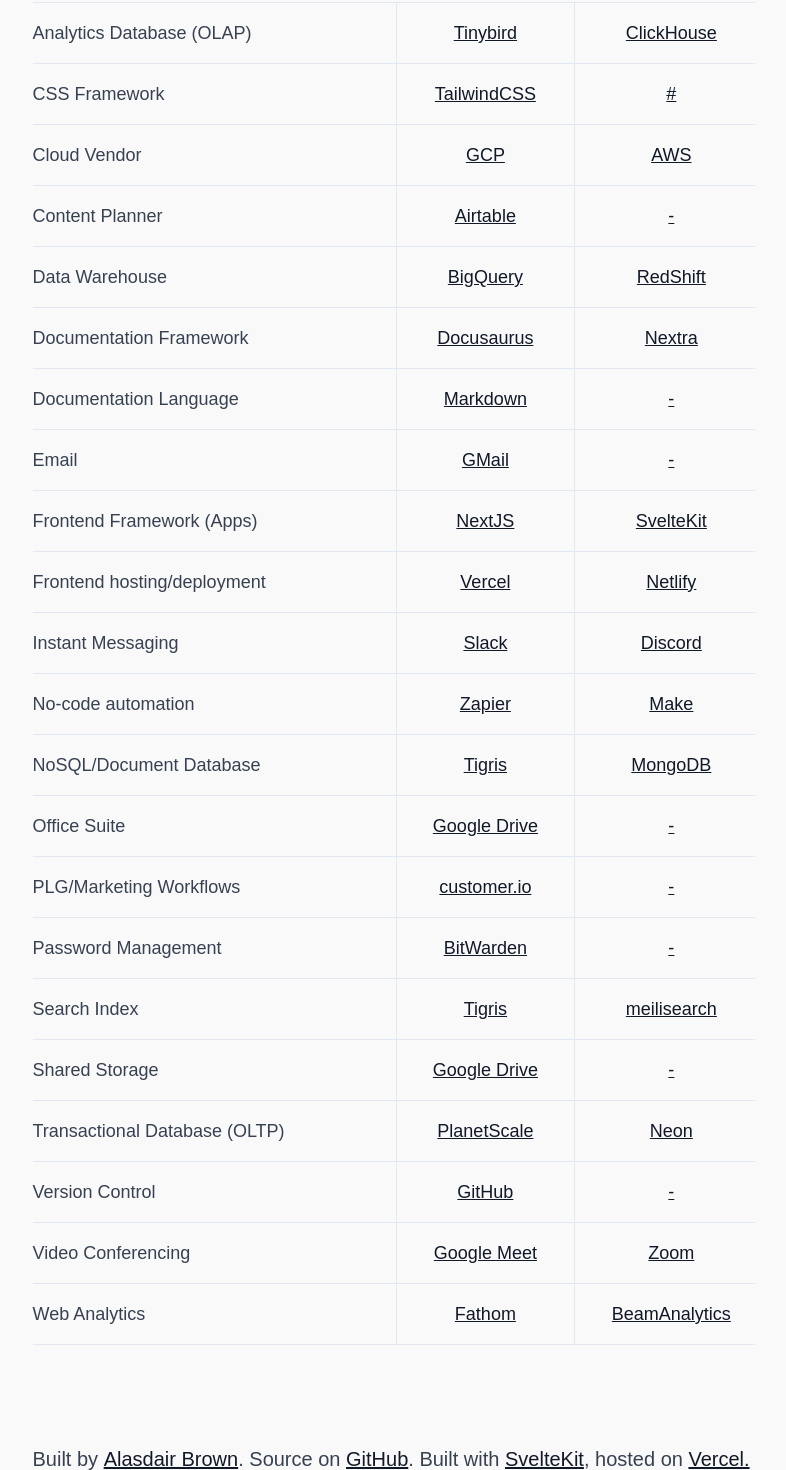
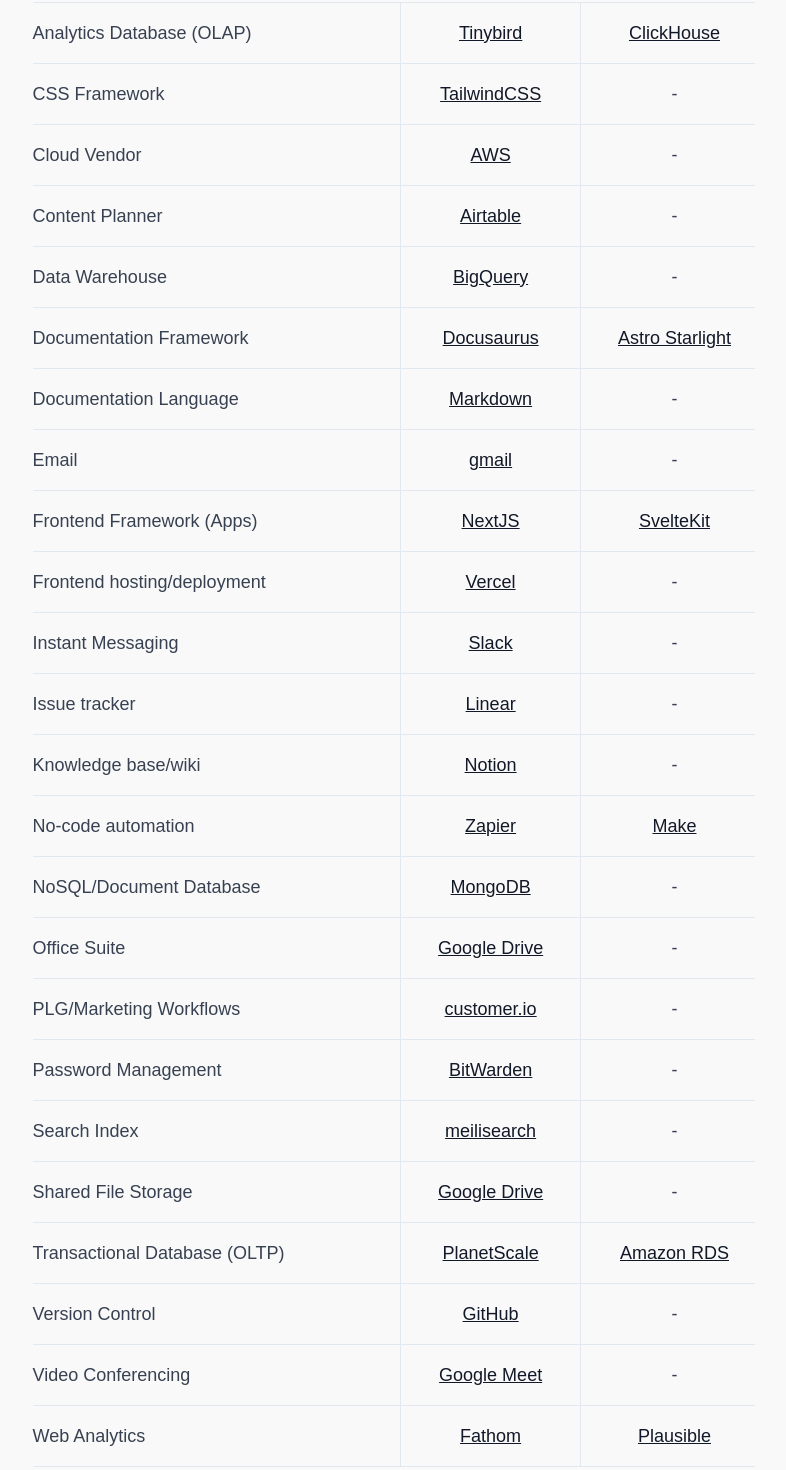
Before and after one commit to sdairs/speedwins, a SvelteKit app: page / in a window 1280 px wide. Shown: the part 527-1997 px from the top of the page, without its empty margins (246-1032 px from the left). Built offline with nearby package versions, Linux system fonts and the light colour scheme; a web font is replaced by a local one.

Commit message:
reqs, remove empty placeholder

```diff
--- a/src/routes/+page.svelte
+++ b/src/routes/+page.svelte
@@ -14,7 +14,7 @@
 		These recomendations will let you start, and stay, fast.
 	</p>
 	<Accordian>
-		<span slot="head">Tell me more...</span>
+		<span slot="head">What is this?</span>
 		<div slot="details">
 			<p>
 				When you're building a product, there's a bunch of decisions you're going to need to make.
@@ -72,11 +72,16 @@
 			{#each Object.entries(data.tools).sort() as [cat, recs]}
 				<tr>
 					<td class="border-slate-200 border">{cat}</td>
-					{#each recs as rec}
-						<td class="border-slate-200 border text-center">
-							<a href={rec.url} target="_blank">{rec.name}</a>
-						</td>
-					{/each}
+					<td class="border-slate-200 border text-center">
+						<a href={recs[0].url} target="_blank">{recs[0].name}</a>
+					</td>
+					<td class="border-slate-200 border text-center">
+						{#if recs.length == 1}
+							-
+						{:else}
+							<a href={recs[1].url} target="_blank">{recs[1].name}</a>
+						{/if}
+					</td>
 				</tr>
 			{/each}
 		</tbody>
@@ -85,10 +90,8 @@
 
 <div class="prose prose-m mt-24 mb-4 mx-4 md:mx-auto lg:prose-xl">
 	<p>
-		Built by <a href="https://alasdairb.com">Alasdair Brown</a>. Source on
-		<a href="https://github.com/sdairs/speedwins">GitHub</a>. Built with
-		<a href="https://kit.svelte.dev/">SvelteKit</a>, hosted on
-		<a href="https://vercel.com/">Vercel.</a>
+		By <a href="https://alasdairb.com">Alasdair Brown</a>. Source on
+		<a href="https://github.com/sdairs/speedwins">GitHub</a>.
 	</p>
 </div>
 
--- a/src/routes/+page.ts
+++ b/src/routes/+page.ts
@@ -30,23 +30,15 @@
 					foss: false
 				},
 				{
-					name: 'Neon',
+					name: 'Amazon RDS',
 					logo: '',
-					url: 'https://neon.tech/',
+					url: 'https://aws.amazon.com/rds/',
 					pros: [],
 					cons: [],
 					foss: false
 				}
 			],
 			'Search Index': [
-				{
-					name: 'Tigris',
-					logo: '',
-					url: 'https://www.tigrisdata.com/',
-					pros: [],
-					cons: [],
-					foss: false
-				},
 				{
 					name: 'meilisearch',
 					logo: '',
@@ -57,14 +49,6 @@
 				}
 			],
 			'NoSQL/Document Database': [
-				{
-					name: 'Tigris',
-					logo: '',
-					url: 'https://www.tigrisdata.com/',
-					pros: [],
-					cons: [],
-					foss: false
-				},
 				{
 					name: 'MongoDB',
 					logo: '',
@@ -84,9 +68,9 @@
 					foss: false
 				},
 				{
-					name: 'BeamAnalytics',
+					name: 'Plausible',
 					logo: '',
-					url: 'https://beamanalytics.io/',
+					url: 'https://plausible.io/',
 					pros: [],
 					cons: [],
 					foss: false
@@ -100,14 +84,6 @@
 					pros: [],
 					cons: [],
 					foss: true
-				},
-				{
-					name: '-',
-					logo: '',
-					url: '#',
-					pros: [],
-					cons: [],
-					foss: false
 				}
 			],
 			'Frontend hosting/deployment': [
@@ -118,25 +94,9 @@
 					pros: [],
 					cons: [],
 					foss: false
-				},
-				{
-					name: 'Netlify',
-					logo: '',
-					url: 'https://www.netlify.com/',
-					pros: [],
-					cons: [],
-					foss: false
 				}
 			],
 			'Cloud Vendor': [
-				{
-					name: 'GCP',
-					logo: '',
-					url: 'https://cloud.google.com/',
-					pros: [],
-					cons: [],
-					foss: false
-				},
 				{
 					name: 'AWS',
 					logo: '',
@@ -174,9 +134,9 @@
 					foss: true
 				},
 				{
-					name: 'Nextra',
+					name: 'Astro Starlight',
 					logo: '',
-					url: 'https://nextra.site/',
+					url: 'https://starlight.astro.build/',
 					pros: [],
 					cons: [],
 					foss: true
@@ -190,14 +150,6 @@
 					pros: [],
 					cons: [],
 					foss: true
-				},
-				{
-					name: '-',
-					logo: '',
-					url: '#',
-					pros: [],
-					cons: [],
-					foss: true
 				}
 			],
 			'Data Warehouse': [
@@ -205,14 +157,6 @@
 					name: 'BigQuery',
 					logo: '',
 					url: 'https://cloud.google.com/bigquery',
-					pros: [],
-					cons: [],
-					foss: false
-				},
-				{
-					name: 'RedShift',
-					logo: '',
-					url: 'https://aws.amazon.com/redshift/',
 					pros: [],
 					cons: [],
 					foss: false
@@ -226,14 +170,6 @@
 					pros: [],
 					cons: [],
 					foss: false
-				},
-				{
-					name: '-',
-					logo: '',
-					url: '#',
-					pros: [],
-					cons: [],
-					foss: false
 				}
 			],
 			'Office Suite': [
@@ -244,29 +180,13 @@
 					pros: [],
 					cons: [],
 					foss: false
-				},
-				{
-					name: '-',
-					logo: '',
-					url: '#',
-					pros: [],
-					cons: [],
-					foss: false
 				}
 			],
-			'Shared Storage': [
+			'Shared File Storage': [
 				{
 					name: 'Google Drive',
 					logo: '',
 					url: 'https://drive.google.com/',
-					pros: [],
-					cons: [],
-					foss: false
-				},
-				{
-					name: '-',
-					logo: '',
-					url: '#',
 					pros: [],
 					cons: [],
 					foss: false
@@ -280,29 +200,13 @@
 					pros: [],
 					cons: [],
 					foss: false
-				},
-				{
-					name: 'Zoom',
-					logo: '',
-					url: 'https://zoom.us/',
-					pros: [],
-					cons: [],
-					foss: false
 				}
 			],
 			Email: [
 				{
-					name: 'GMail',
+					name: 'gmail',
 					logo: '',
 					url: 'https://mail.google.com/',
-					pros: [],
-					cons: [],
-					foss: false
-				},
-				{
-					name: '-',
-					logo: '',
-					url: '#',
 					pros: [],
 					cons: [],
 					foss: false
@@ -316,14 +220,6 @@
 					pros: [],
 					cons: [],
 					foss: false
-				},
-				{
-					name: 'Discord',
-					logo: '',
-					url: 'https://discord.com/',
-					pros: [],
-					cons: [],
-					foss: false
 				}
 			],
 			'Content Planner': [
@@ -334,14 +230,6 @@
 					pros: [],
 					cons: [],
 					foss: false
-				},
-				{
-					name: '-',
-					logo: '',
-					url: '#',
-					pros: [],
-					cons: [],
-					foss: false
 				}
 			],
 			'PLG/Marketing Workflows': [
@@ -349,14 +237,6 @@
 					name: 'customer.io',
 					logo: '',
 					url: 'https://customer.io/',
-					pros: [],
-					cons: [],
-					foss: false
-				},
-				{
-					name: '-',
-					logo: '',
-					url: '#',
 					pros: [],
 					cons: [],
 					foss: false
@@ -388,11 +268,23 @@
 					pros: [],
 					cons: [],
 					foss: true
-				},
+				}
+			],
+			'Knowledge base/wiki': [
 				{
-					name: '#',
+					name: 'Notion',
 					logo: '',
-					url: '-',
+					url: 'https://www.notion.so/',
+					pros: [],
+					cons: [],
+					foss: false
+				}
+			],
+			'Issue tracker': [
+				{
+					name: 'Linear',
+					logo: '',
+					url: 'https://linear.app/',
 					pros: [],
 					cons: [],
 					foss: false
```
